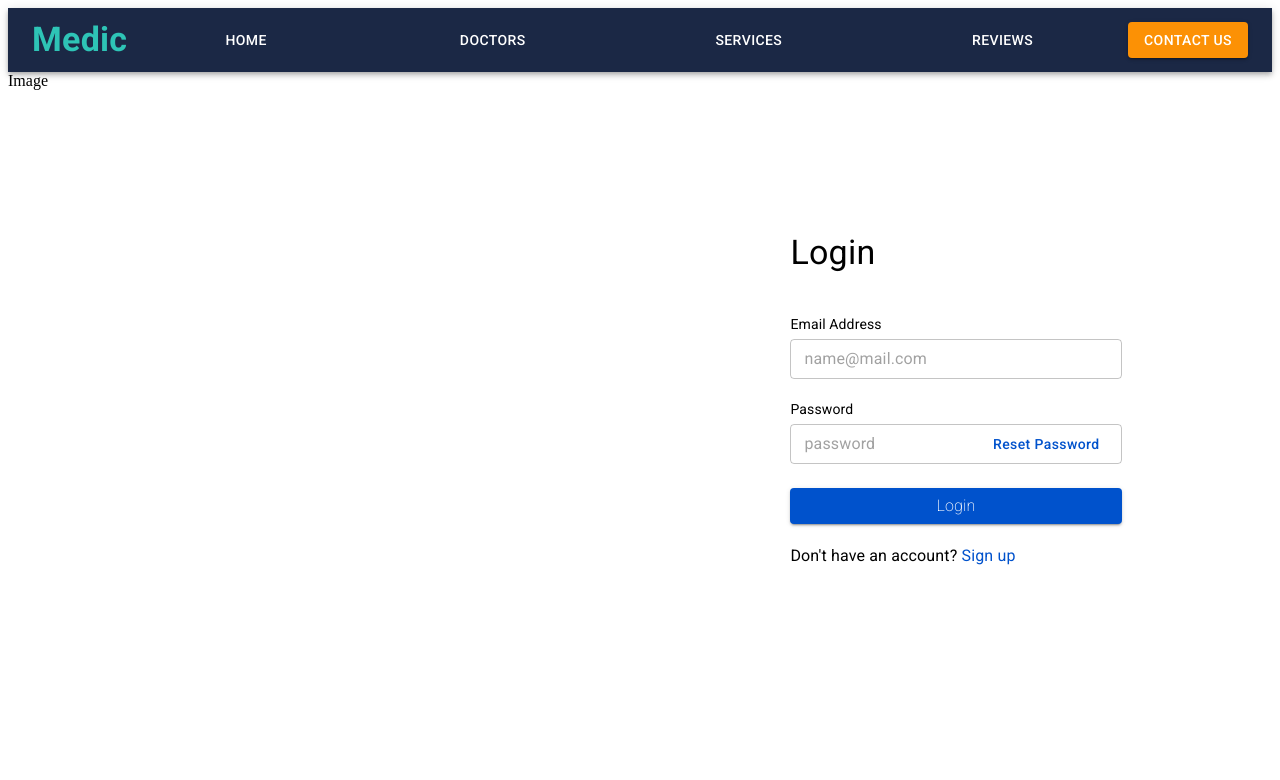
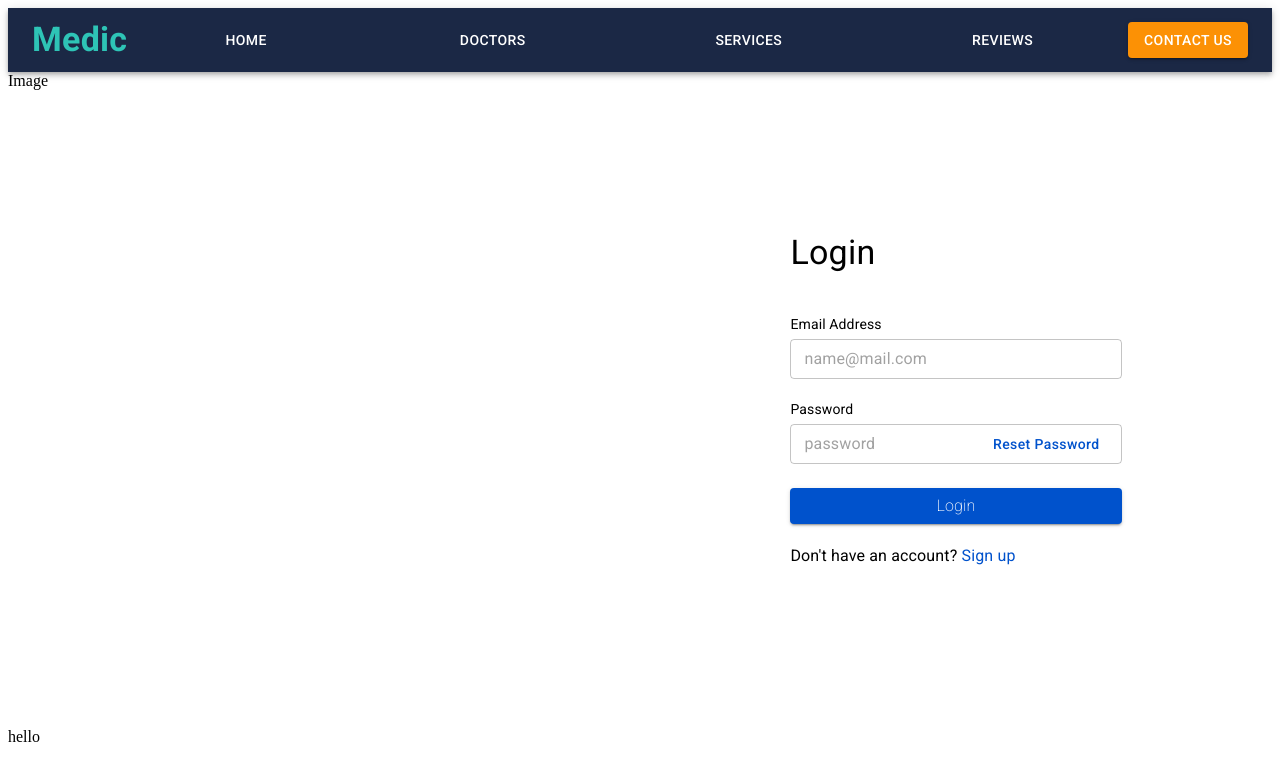
Before and after one commit to amrendrasinghrathore/Medical-Project, a React (Create React App) app in the folder frontend/: page / in a window 1280 px wide. Shown: the top 780 px of the page. Built offline with nearby package versions, Linux system fonts and the light colour scheme.

Commit message:
testing pull upstream

```diff
--- a/frontend/src/App.js
+++ b/frontend/src/App.js
@@ -1,11 +1,12 @@
 import Login from './Pages/Login';
-import NavBar from './Components/NavBar'
+import NavBar from './Components/NavBar';
 
 function App() {
   return (
     <div>
-      <NavBar/>
+      <NavBar />
       <Login />
+      hello
     </div>
   );
 }
```
